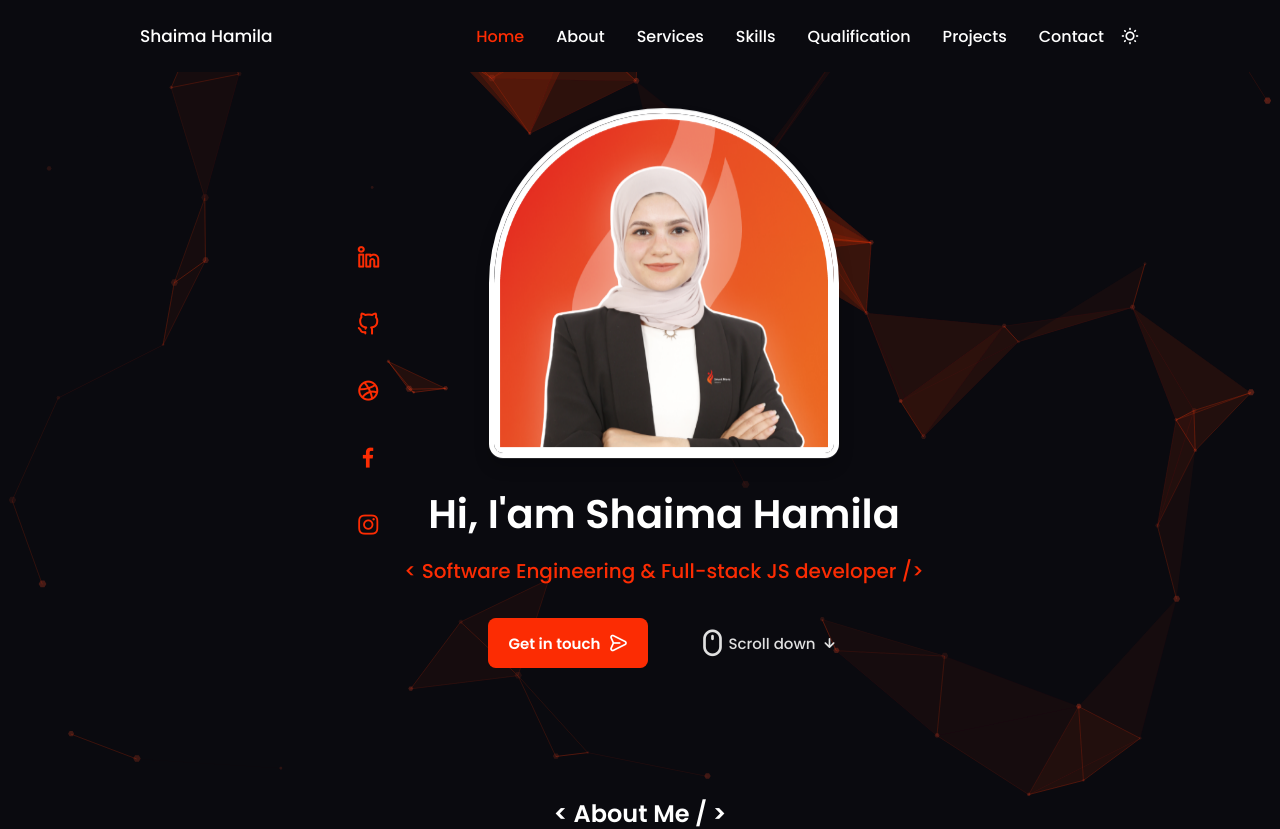
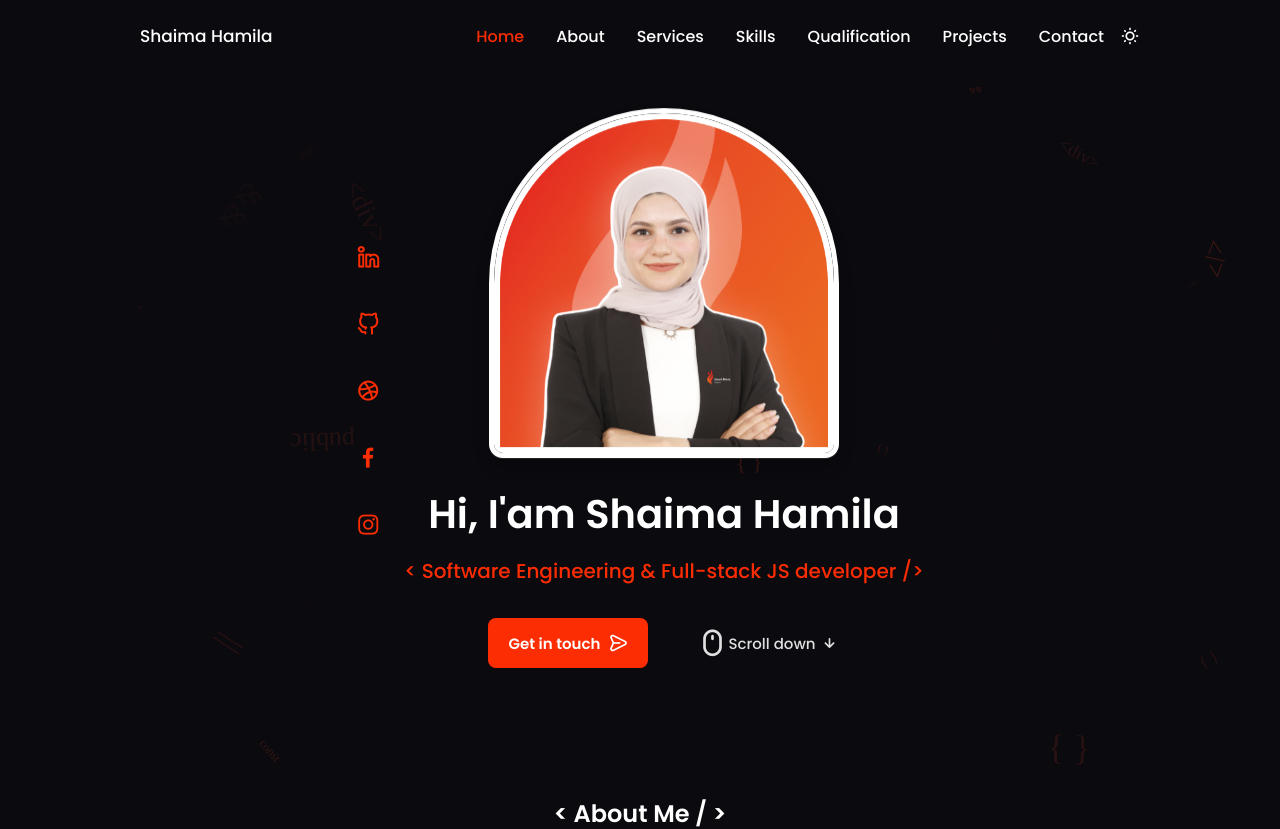
Before and after one commit to shaimaHamila/shaimaHamila, a React (Vite) app: page / in a window 1280 px wide. Shown: the top 829 px of the page. Built offline with nearby package versions, Linux system fonts and the light colour scheme.

Commit message:
update 2

```diff
--- a/package.json
+++ b/package.json
@@ -21,12 +21,15 @@
     "react": "^18.2.0",
     "react-dom": "^18.2.0",
     "react-icons": "^5.2.1",
+    "react-particles": "^2.12.2",
     "react-router-dom": "^6.22.1",
     "react-scroll": "^1.9.0",
     "react-toastify": "^10.0.5",
     "react-tsparticles": "^2.12.2",
     "sort-by": "^1.2.0",
     "tsparticles": "^3.9.1",
+    "tsparticles-engine": "^2.12.0",
+    "tsparticles-slim": "^2.12.0",
     "typed.js": "^2.1.0"
   },
   "devDependencies": {
--- a/src/components/atoms/Background/Background.tsx
+++ b/src/components/atoms/Background/Background.tsx
@@ -2,7 +2,7 @@ import { useCallback } from "react";
 import Particles from "react-particles";
 import { loadSlim } from "tsparticles-slim";
 import type { Container, Engine } from "tsparticles-engine";
-import { useTheme } from "../../../hooks/useTheme"; // Assuming you have a theme hook or context, otherwise we can use media query or simple class check.
+// Removed unused useTheme import.
 // Since we don't have a hook ready in the file list, I'll rely on CSS variables or a simple prop if passed,
 // but for now let's make a generic one that adapts or looks good on both.
 // Actually, using the primary color var would be best.
@@ -12,8 +12,8 @@ const Background = () => {
     await loadSlim(engine);
   }, []);
 
-  const particlesLoaded = useCallback(async (container: Container | undefined) => {
-    // console.log(container);
+  const particlesLoaded = useCallback(async (_container: Container | undefined) => {
+    // console.log(_container);
   }, []);
 
   // We can access CSS variables for colors if we want to sync with theme
@@ -28,7 +28,7 @@ const Background = () => {
       options={{
         background: {
           color: {
-            value: "transparent", // Let CSS handle background color (dark/light)
+            value: "transparent",
           },
         },
         fpsLimit: 120,
@@ -40,7 +40,7 @@ const Background = () => {
             },
             onHover: {
               enable: true,
-              mode: "grab", // connects particles to mouse
+              mode: "repulse",
             },
             resize: true,
           },
@@ -48,40 +48,27 @@ const Background = () => {
             push: {
               quantity: 4,
             },
-            grab: {
-              distance: 140,
-              links: {
-                opacity: 0.5,
-              },
+            repulse: {
+              distance: 100,
+              duration: 0.4,
             },
           },
         },
         particles: {
           color: {
-            value: "#ff4d29", // Use the primary orange/red hue explicitly or a variable if possible. Let's hardcode the hue 10 approx color for now or use primary.
-            // Actually, let's use a dynamic approach if possible, but hardcoded nicely is fine.
-            // var(--hue-color) is 10. hsl(10, 98%, 50%) -> #fc3e0d approx.
-            // Let's use a reliable techie color that mixes well.
+            value: "#ff4d29", // Primary Hue 10
           },
           links: {
-            color: "#fc3e0d", // Primary color
-            distance: 150,
-            enable: true,
-            opacity: 0.2,
-            width: 1,
-            triangles: {
-              enable: true, // Creates 3D mesh effect
-              opacity: 0.05,
-            },
+            enable: false, // Disable links to avoid "molecular/physician" look
           },
           move: {
-            direction: "none",
+            direction: "top", // Floating upwards like code bubbles
             enable: true,
             outModes: {
-              default: "bounce",
+              default: "out",
             },
             random: true,
-            speed: 1, // Slow elegant movement
+            speed: 1.5,
             straight: false,
           },
           number: {
@@ -89,27 +76,62 @@ const Background = () => {
               enable: true,
               area: 800,
             },
-            value: 60, // Not too crowded
+            value: 20, // Middle ground density
           },
           opacity: {
-            value: 0.3,
-            random: true, // Adds depth perception
-            anim: {
+            value: 0.5, // Visible but not overwhelming (was 0.2, originally 0.8)
+            random: true,
+          },
+          shape: {
+            type: "char",
+            character: [
+              {
+                value: [
+                  "{ }",
+                  "</>",
+                  "&&",
+                  "||",
+                  ";",
+                  "const",
+                  "=>",
+                  "[]", // JS/TS
+                  "def",
+                  "class",
+                  "self",
+                  "#", // Python
+                  "public",
+                  "void",
+                  "int", // Java/C++
+                  "<?php",
+                  "$", // PHP
+                  "func",
+                  "var",
+                  "let", // Swift/Go/JS
+                  "SELECT",
+                  "FROM", // SQL
+                  "<div>",
+                  "npm",
+                  "git", // Web/Tools
+                ],
+                font: "Consolas, Monaco, 'Andale Mono', 'Ubuntu Mono', monospace",
+                style: "",
+                weight: "500", // Back to slightly bold for legibility
+              },
+            ],
+          },
+          size: {
+            value: { min: 12, max: 18 }, // Middle ground size (was 10-14, originally 14-22)
+            random: true,
+          },
+          rotate: {
+            value: 0,
+            random: true,
+            direction: "clockwise",
+            animation: {
               enable: true,
-              speed: 0.5,
-              opacity_min: 0.1,
+              speed: 3,
               sync: false,
             },
-          },
-          shape: {
-            type: "polygon", // Polygonal shapes
-            polygon: {
-              nb_sides: 6, // Hexagons are very "developer/tech"
-            },
-          },
-          size: {
-            value: { min: 1, max: 3 },
-            random: true, // Adds depth perception
           },
         },
         detectRetina: true,
```
Also changed, not shown: 1 other file (tests, documents, lock files or other folders).
